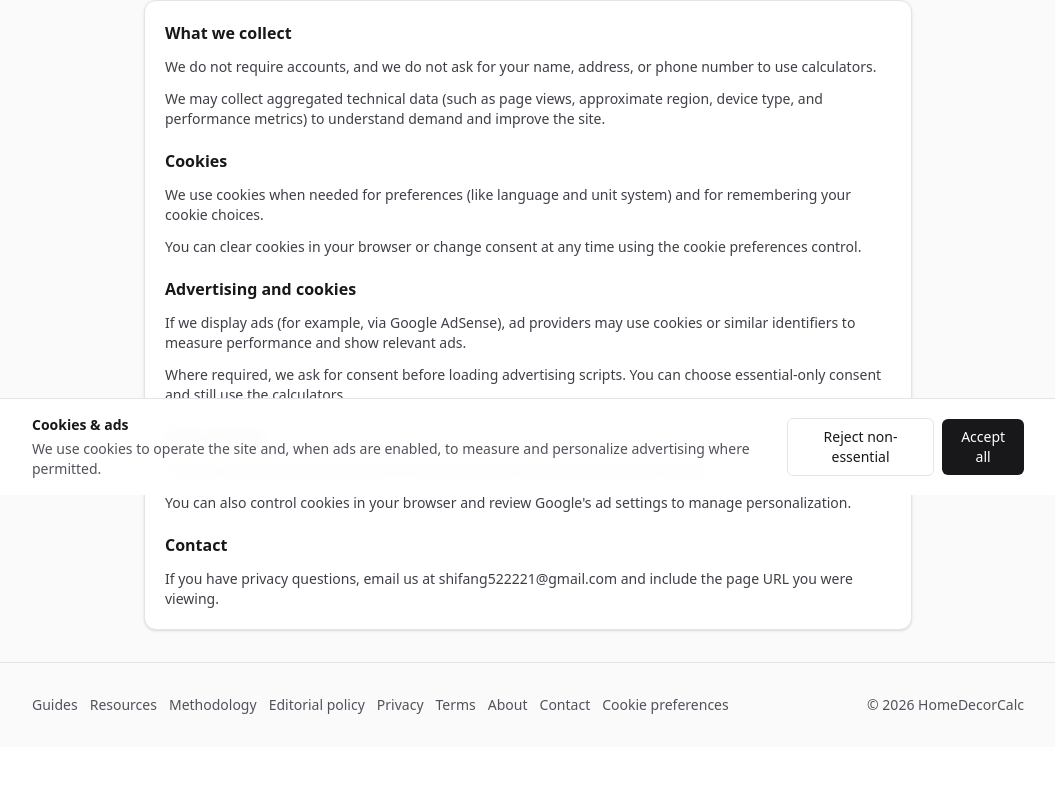
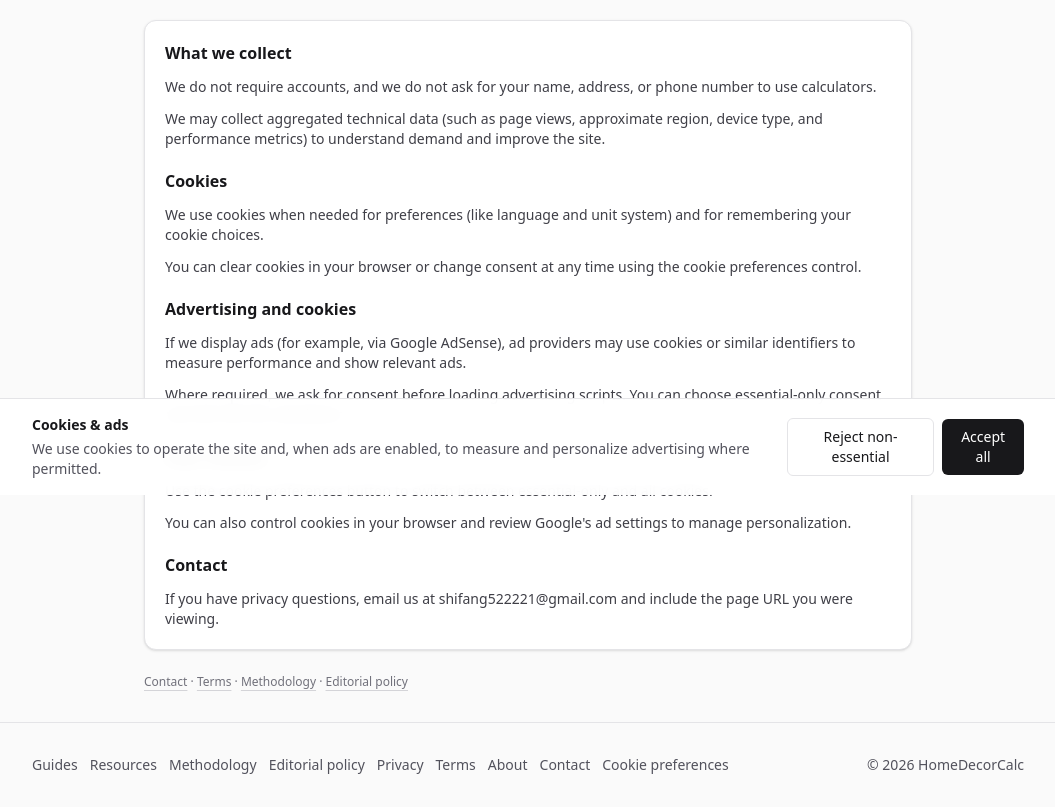
Before and after one commit to shifang52221/calc-site, a Next.js app: page /en/privacy in a window 1280 px wide. Shown: the part 305-1112 px from the top of the page, without its empty margins (112-1167 px from the left). Before the commit the page ends 1052 px from the top, so only its background shows below. Built offline with nearby package versions, Linux system fonts and the light colour scheme; no server answers.

Commit message:
Strengthen trust pages and add privacy links

```diff
--- a/app/[locale]/privacy/page.tsx
+++ b/app/[locale]/privacy/page.tsx
@@ -1,7 +1,9 @@
 import type { Metadata } from "next";
+import Link from "next/link";
 import { getTranslations, setRequestLocale } from "next-intl/server";
 
 import { normalizeLocale } from "@/i18n/locale";
+import { routes } from "@/lib/routes";
 import { getAlternates } from "@/lib/seo";
 
 export async function generateMetadata({
@@ -30,6 +32,7 @@ export default async function PrivacyPage({
   const locale = normalizeLocale(rawLocale);
   setRequestLocale(locale);
   const t = await getTranslations("privacyPage");
+  const nav = await getTranslations("nav");
 
   const introParagraphs = [t("intro.p1"), t("intro.p2")];
   const dataParagraphs = [t("dataBody.p1"), t("dataBody.p2")];
@@ -81,6 +84,36 @@ export default async function PrivacyPage({
         </h2>
         <p>{t("contactBody")}</p>
       </section>
+
+      <div className="text-xs text-zinc-500 dark:text-zinc-400">
+        <Link
+          href={routes.contact(locale)}
+          className="underline decoration-zinc-300 underline-offset-4 hover:text-zinc-900 dark:decoration-zinc-700 dark:hover:text-zinc-100"
+        >
+          {nav("contact")}
+        </Link>
+        {" · "}
+        <Link
+          href={routes.terms(locale)}
+          className="underline decoration-zinc-300 underline-offset-4 hover:text-zinc-900 dark:decoration-zinc-700 dark:hover:text-zinc-100"
+        >
+          {nav("terms")}
+        </Link>
+        {" · "}
+        <Link
+          href={routes.methodology(locale)}
+          className="underline decoration-zinc-300 underline-offset-4 hover:text-zinc-900 dark:decoration-zinc-700 dark:hover:text-zinc-100"
+        >
+          {nav("methodology")}
+        </Link>
+        {" · "}
+        <Link
+          href={routes.editorialPolicy(locale)}
+          className="underline decoration-zinc-300 underline-offset-4 hover:text-zinc-900 dark:decoration-zinc-700 dark:hover:text-zinc-100"
+        >
+          {nav("editorialPolicy")}
+        </Link>
+      </div>
     </div>
   );
 }
```
Also changed, not shown: src/messages/en.json.
